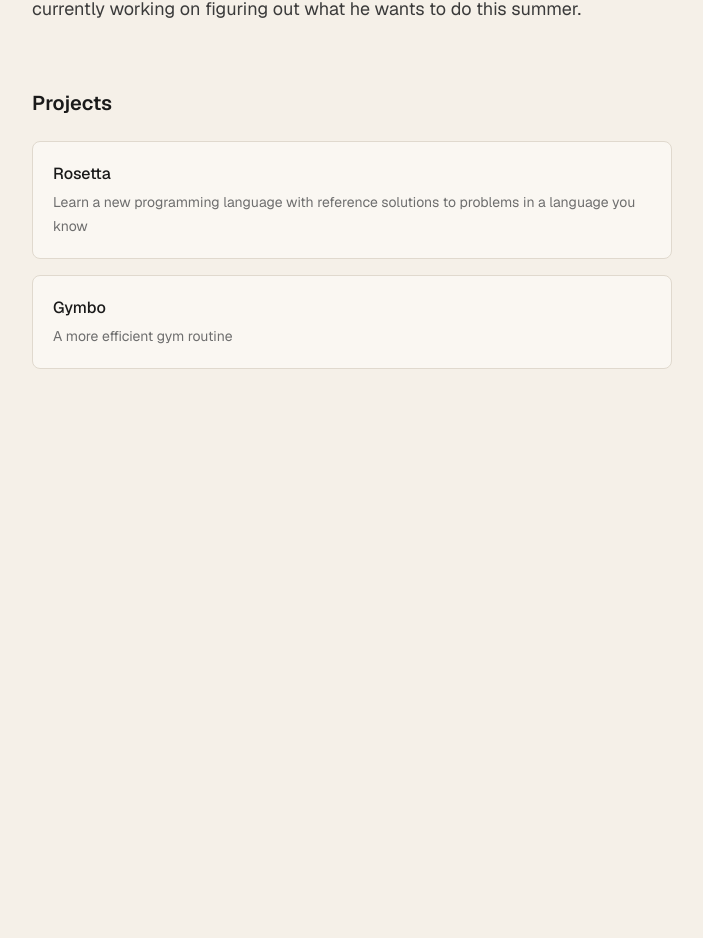
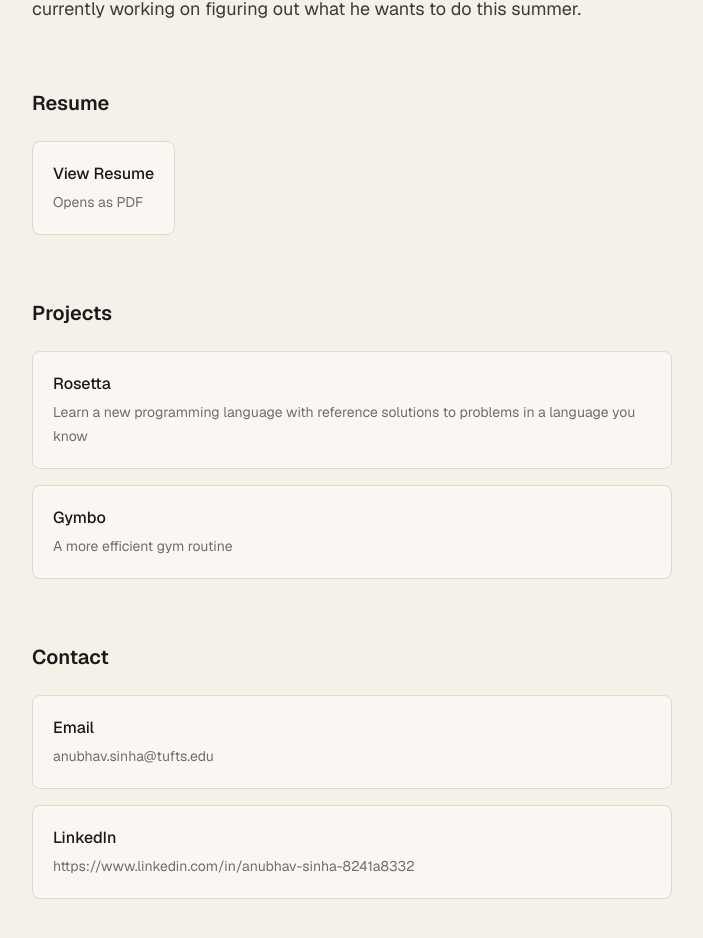
Before and after one commit to somethinghere0/my-website, a Next.js app: page / in a window 1280 px wide. Shown: the part 236-1174 px from the top of the page, without its empty margins (288-991 px from the left). Before the commit the page ends 800 px from the top, so only its background shows below. Built offline with nearby package versions, Linux system fonts and the light colour scheme.

Commit message:
Added contact and resume

```diff
--- a/app/content.json
+++ b/app/content.json
@@ -1,6 +1,6 @@
 {
-    "bio": "Anubhav is a sophomore at Tufts University studying computer science and entrepreneurship. He is interested in technology and entrepreneurship and is currently working on figuring out what he wants to do this summer.",
-    "projects": [
+  "bio": "Anubhav is a sophomore at Tufts University studying computer science and entrepreneurship. He is interested in technology and entrepreneurship and is currently working on figuring out what he wants to do this summer.",
+  "projects": [
     {
       "name": "Rosetta",
       "description": "Learn a new programming language with reference solutions to problems in a language you know",
@@ -11,5 +11,9 @@
       "description": "A more efficient gym routine",
       "url": "https://github.com/somethinghere0/jumbogym"
     }
-  ]
+  ],
+  "contact": {
+    "email": "anubhav.sinha@tufts.edu",
+    "linkedin": "https://www.linkedin.com/in/anubhav-sinha-8241a8332"
+  }
 }
--- a/app/page.tsx
+++ b/app/page.tsx
@@ -29,6 +29,22 @@ export default function Home() {
           {content.bio}
         </p>
 
+        {/* Resume */}
+        <section className="mt-16">
+          <h2 className={`text-xl font-semibold mb-6 ${dark ? "text-[#f5f0e8]" : "text-[#1a1a1a]"}`}>
+            Resume
+          </h2>
+          <a
+            href="/resume.pdf"
+            target="_blank"
+            rel="noopener noreferrer"
+            className={`inline-block p-5 rounded-lg border transition-colors duration-200 ${dark ? "border-[#333] hover:border-[#555] bg-[#222]" : "border-[#e0d9ce] hover:border-[#c8bfb0] bg-[#faf7f2]"}`}
+          >
+            <p className={`font-medium mb-1 ${dark ? "text-[#f5f0e8]" : "text-[#1a1a1a]"}`}>View Resume</p>
+            <p className={`text-sm leading-6 ${dark ? "text-[#a8a8a8]" : "text-[#6e6e6e]"}`}>Opens as PDF</p>
+          </a>
+        </section>
+
         {/* Projects */}
         <section className="mt-16">
           <h2 className={`text-xl font-semibold mb-6 ${dark ? "text-[#f5f0e8]" : "text-[#1a1a1a]"}`}>
@@ -54,6 +70,31 @@ export default function Home() {
           </div>
         </section>
 
+        {/* Contact */}
+        <section className="mt-16">
+          <h2 className={`text-xl font-semibold mb-6 ${dark ? "text-[#f5f0e8]" : "text-[#1a1a1a]"}`}>
+            Contact
+          </h2>
+          <div className="flex flex-col gap-4">
+            <a
+              href={`mailto:${content.contact.email}`}
+              className={`block p-5 rounded-lg border transition-colors duration-200 ${dark ? "border-[#333] hover:border-[#555] bg-[#222]" : "border-[#e0d9ce] hover:border-[#c8bfb0] bg-[#faf7f2]"}`}
+            >
+              <p className={`font-medium mb-1 ${dark ? "text-[#f5f0e8]" : "text-[#1a1a1a]"}`}>Email</p>
+              <p className={`text-sm leading-6 ${dark ? "text-[#a8a8a8]" : "text-[#6e6e6e]"}`}>{content.contact.email}</p>
+            </a>
+            <a
+              href={content.contact.linkedin}
+              target="_blank"
+              rel="noopener noreferrer"
+              className={`block p-5 rounded-lg border transition-colors duration-200 ${dark ? "border-[#333] hover:border-[#555] bg-[#222]" : "border-[#e0d9ce] hover:border-[#c8bfb0] bg-[#faf7f2]"}`}
+            >
+              <p className={`font-medium mb-1 ${dark ? "text-[#f5f0e8]" : "text-[#1a1a1a]"}`}>LinkedIn</p>
+              <p className={`text-sm leading-6 ${dark ? "text-[#a8a8a8]" : "text-[#6e6e6e]"}`}>{content.contact.linkedin}</p>
+            </a>
+          </div>
+        </section>
+
       </main>
     </div>
   );
```
Also changed, not shown: 1 other file (tests, documents, lock files or other folders).
